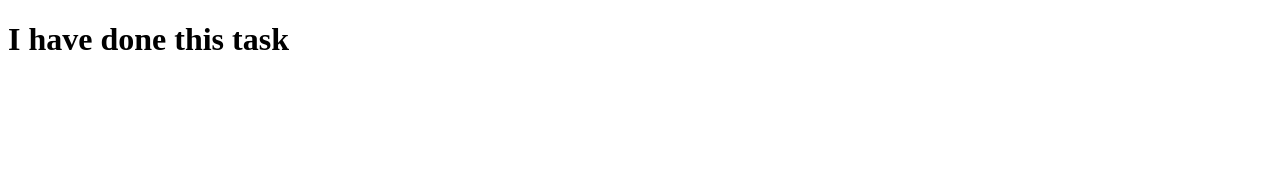
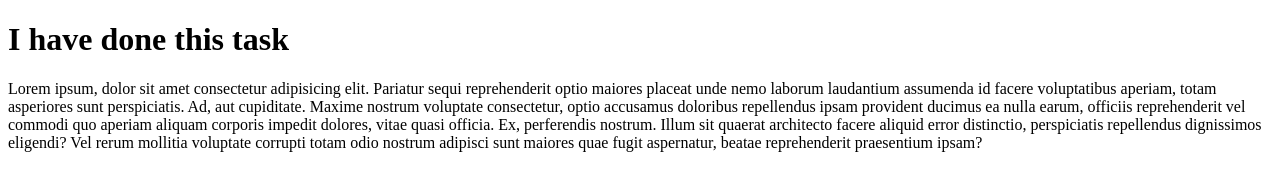
Before and after one commit to nitinpandey1019/eduwap, a plain HTML site: page demo.html in a window 1280 px wide. Drawn offline with Linux system fonts and the light colour scheme.

Commit message:
add lorem text

```diff
--- a/demo.html
+++ b/demo.html
@@ -8,5 +8,8 @@
 </head>
 <body>
 <h1>I have done this task</h1>
+Lorem ipsum, dolor sit amet consectetur adipisicing elit. Pariatur sequi reprehenderit optio maiores placeat unde nemo laborum laudantium assumenda id facere voluptatibus aperiam, totam asperiores sunt perspiciatis. Ad, aut cupiditate.
+Maxime nostrum voluptate consectetur, optio accusamus doloribus repellendus ipsam provident ducimus ea nulla earum, officiis reprehenderit vel commodi quo aperiam aliquam corporis impedit dolores, vitae quasi officia. Ex, perferendis nostrum.
+Illum sit quaerat architecto facere aliquid error distinctio, perspiciatis repellendus dignissimos eligendi? Vel rerum mollitia voluptate corrupti totam odio nostrum adipisci sunt maiores quae fugit aspernatur, beatae reprehenderit praesentium ipsam?
 </body>
 </html>
```
